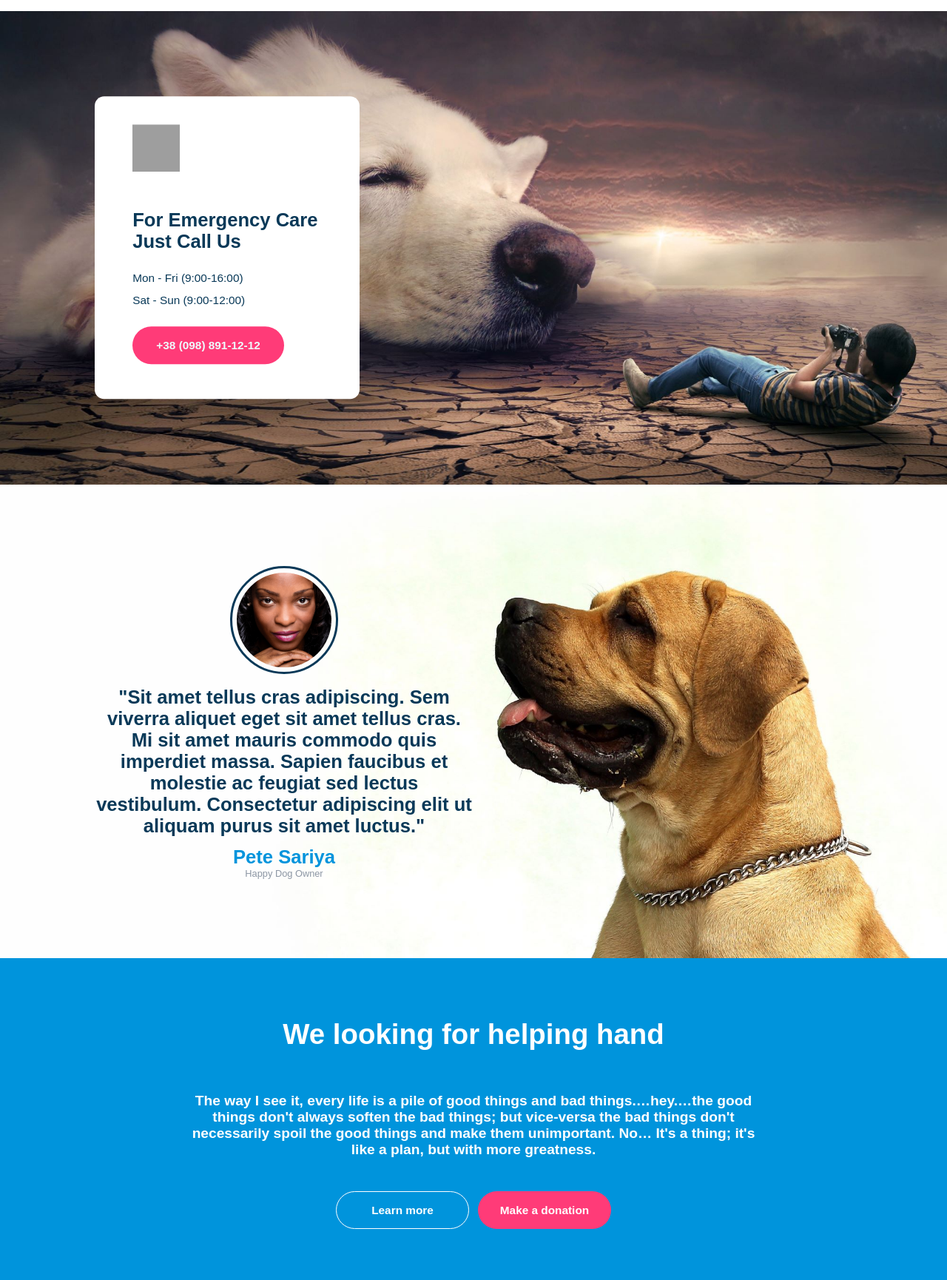
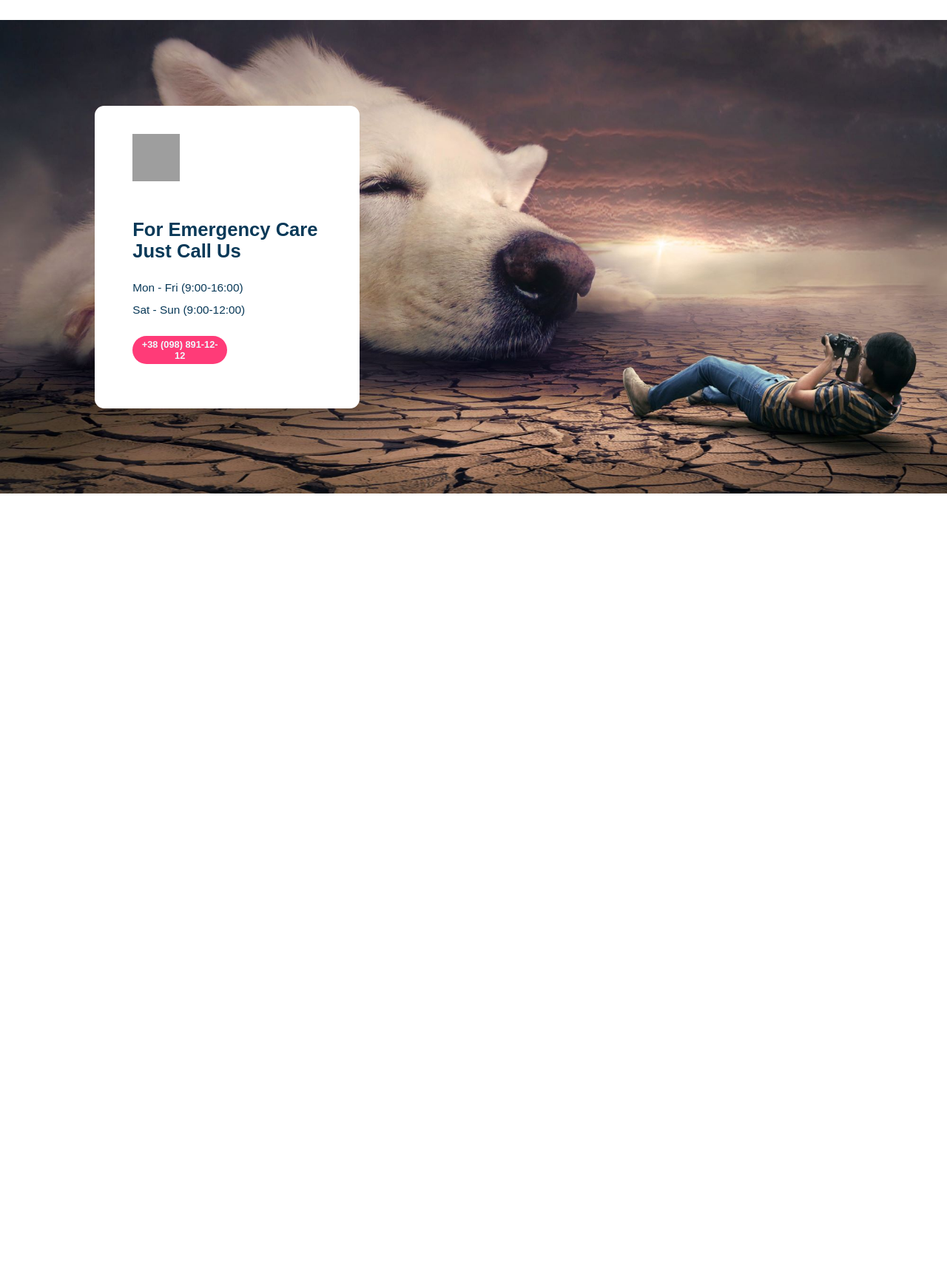
Before and after one commit to mErlin-sp/pet-care-website-template, a plain HTML site: page index.html in a window 1280 px wide. Shown: the part 1960-3690 px from the top of the page at 74% size. After the commit the page ends 2640 px from the top, so only its background shows below. Drawn offline with Linux system fonts and the light colour scheme; grey boxes are pictures that could not be loaded.

Commit message:
Update emergency layout

```diff
--- a/index.html
+++ b/index.html
@@ -100,7 +100,7 @@
         <!--ANIMALS-->
         <div id="animals">
             <div id="animals-left">
-                <img src="res/care.jpg" alt="care"/>
+                <img src="res/care.jpg" class="border-radius-1" alt="care"/>
             </div>
             <div id="animals-right">
                 <p class="text-color-blue text-4vw text-bold text-font">Animals has come to mean so much in our
@@ -109,47 +109,47 @@
                     Nunc condimentum
                     dolor at sagittis rhoncus. Nullam mollis fermentum varius. Mauris et velit ut augue suscipit laoreet
                     sit amet in dui. Interdum et malesuada fames ac ante ipsum primis in faucibus.</p>
-                <button class="solid-button big-button border-radius-3 text-1-2vw text-bold text-font">Learn
+                <button class="solid-button big-button border-radius-5 text-1-2vw text-bold text-font">Learn
                     more
                 </button>
             </div>
         </div>
         <!--EMERGENCY-->
         <div id="emergency">
-            <div id="emergency-info">
+            <div id="emergency-info" class="border-radius-1">
                 <img src="https://img.icons8.com/color/96/null/incoming-call--v1.png" alt="incoming call"/>
                 <p class="text-color-blue text-2vw text-font text-bold margin-bottom-0">For Emergency Care</p>
                 <p class="text-color-blue text-2vw text-font text-bold margin-bottom-2vw">Just Call Us</p>
                 <p class="text-color-blue text-1-2vw text-font margin-bottom-1vw">Mon - Fri (9:00-16:00)<br></p>
                 <p class="text-color-blue text-1-2vw text-font margin-bottom-2vw">Sat - Sun (9:00-12:00)</p>
-                <button class="solid-button big-button  border-radius-3 text-1-2vw text-bold text-font">+38 (098)
+                <button class="solid-button medium-button border-radius-3 text-1vw text-bold text-font">+38 (098)
                     891-12-12
                 </button>
             </div>
         </div>
         <!--OPINION-->
-        <div id="opinion">
-            <img src="res/woman.jpg" alt="opinion woman"/>
-            <p class="quote text-color-blue text-font text-2vw text-center text-bold">
-                "Sit amet tellus cras adipiscing. Sem viverra aliquet eget sit amet tellus cras. Mi sit amet mauris
-                commodo quis imperdiet massa. Sapien faucibus et molestie ac feugiat sed lectus vestibulum. Consectetur
-                adipiscing elit ut aliquam purus sit amet luctus."
-            </p>
-            <p class="author-name text-font text-center text-2vw text-bold">Pete Sariya</p>
-            <p class="author-info text-font text-center text-1vw">Happy Dog Owner</p>
-        </div>
-    </div>
+<!--        <div id="opinion">-->
+<!--            <img src="res/woman.jpg" alt="opinion woman"/>-->
+<!--            <p class="quote text-color-blue text-font text-2vw text-center text-bold">-->
+<!--                "Sit amet tellus cras adipiscing. Sem viverra aliquet eget sit amet tellus cras. Mi sit amet mauris-->
+<!--                commodo quis imperdiet massa. Sapien faucibus et molestie ac feugiat sed lectus vestibulum. Consectetur-->
+<!--                adipiscing elit ut aliquam purus sit amet luctus."-->
+<!--            </p>-->
+<!--            <p class="author-name text-font text-center text-2vw text-bold">Pete Sariya</p>-->
+<!--            <p class="author-info text-font text-center text-1vw">Happy Dog Owner</p>-->
+<!--        </div>-->
+<!--    </div>-->
 
-    <div id="footer">
-        <p class="text-color-white text-font text-3vw text-center text-bold">We looking for helping hand</p>
-        <p class="text-color-white text-font text-1-5vw text-center text-bold">The way I see it, every life is a pile of
-            good things and bad things.…hey.…the good things don't always soften the bad things; but vice-versa the bad
-            things don't necessarily spoil the good things and make them unimportant. No… It's a thing; it's like a
-            plan, but with more greatness.</p>
-        <div id="footer-buttons">
-            <button class="transparent-button border-white text-1-2vw text-bold">Learn more</button>
-            <button class="solid-button text-1-2vw text-bold">Make a donation</button>
-        </div>
+<!--    <div id="footer">-->
+<!--        <p class="text-color-white text-font text-3vw text-center text-bold">We looking for helping hand</p>-->
+<!--        <p class="text-color-white text-font text-1-5vw text-center text-bold">The way I see it, every life is a pile of-->
+<!--            good things and bad things.…hey.…the good things don't always soften the bad things; but vice-versa the bad-->
+<!--            things don't necessarily spoil the good things and make them unimportant. No… It's a thing; it's like a-->
+<!--            plan, but with more greatness.</p>-->
+<!--        <div id="footer-buttons">-->
+<!--            <button class="transparent-button border-white text-1-2vw text-bold">Learn more</button>-->
+<!--            <button class="solid-button text-1-2vw text-bold">Make a donation</button>-->
+<!--        </div>-->
     </div>
 </div>
 </body>
--- a/style.css
+++ b/style.css
@@ -202,23 +202,21 @@ body {
 
 #animals {
     display: flex;
-    flex-direction: row;
     justify-content: center;
     align-items: center;
     padding: 5vw 10vw;
 }
 
 #animals-left {
-    flex: 1 1;
+    flex: 1;
 }
 
 #animals-left img {
     width: 100%;
-    border-radius: 1vw;
 }
 
 #animals-right {
-    flex: 1 1;
+    flex: 1;
     padding: 5vw 0 5vw 5vw;
 }
 
@@ -227,42 +225,25 @@ body {
 }
 
 #emergency {
-    height: 50vw;
-
     background-image: url("res/dog-and-cameraman.jpg");
     background-position: center; /* Center the image */
     background-repeat: no-repeat; /* Do not repeat the image */
     background-size: contain;
 
-    position: relative;
+    display: flex;
+    justify-content: left;
+    align-items: center;
 }
 
 #emergency-info {
-    position: absolute;
-    top: 50%;
-    left: 10vw;
-    transform: translate(0, -50%);
-
     width: 20vw;
     height: 30vw;
     background-color: white;
-    border-radius: 1vw;
+    margin: 10vw 0 10vw 10vw;
 
     display: flex;
     flex-direction: column;
-    /*justify-content: center;*/
-    /*align-items: flex-start;*/
     padding: 1vw 4vw;
-    overflow: hidden;
-}
-
-#emergency-info > * {
-    /*flex: 1 1 auto;*/
-}
-
-#emergency-info .solid-button {
-    width: 16vw;
-    height: 4vw;
 }
 
 #emergency-info img {
@@ -462,17 +443,26 @@ body {
 
     #services-slider {
         flex-direction: column;
-        gap: 10vw;
+        gap: 10vmax;
     }
 
     #animals {
         flex-direction: column;
     }
 
+    #emergency {
+        justify-content: center;
+        background-size: cover;
+    }
+
     #emergency-info {
-        top: 50%;
-        left: 50%;
-        transform: translate(-50%, -50%);
+        width: 80vmin;
+        height: 80vmin;
+        margin: 10vmin;
+    }
+
+    #emergency-info img{
+        display: none;
     }
 
     #opinion {
```
